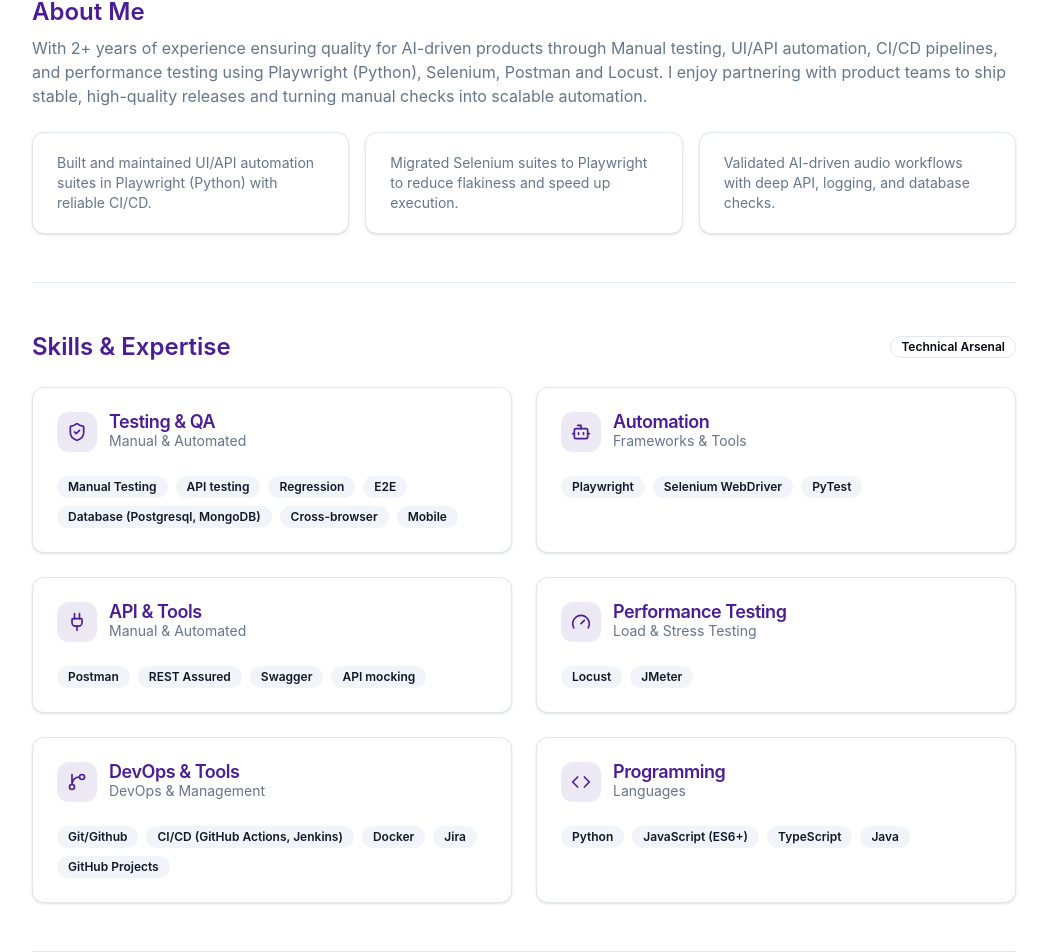
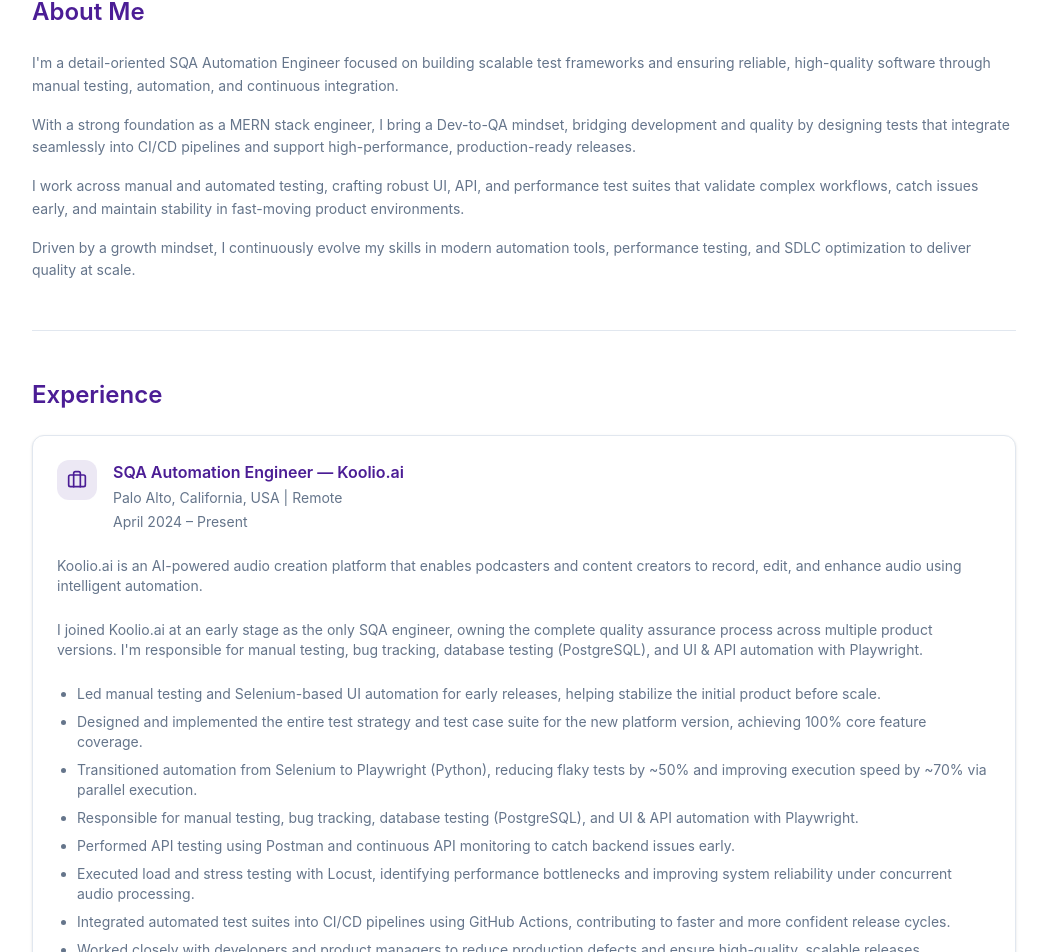
Before and after one commit to Maisha-Chowa/Portfolio, a React (Vite) app: page / in a window 1280 px wide. Shown: the part 517-1469 px from the top of the page, without its empty margins (116-1163 px from the left). Built offline with nearby package versions, Linux system fonts and the light colour scheme; no server answers.

Commit message:
add-experience-and-about-me-section

```diff
--- a/src/App.jsx
+++ b/src/App.jsx
@@ -23,6 +23,7 @@
   Gauge,
   GitBranch,
   Code,
+  Briefcase,
 } from "lucide-react";
 import avatarImg from "@/assets/avatar.png";
 
@@ -51,11 +52,14 @@
   ],
 };
 
-const aboutHighlights = [
-  "Built and maintained UI/API automation suites in Playwright (Python) with reliable CI/CD.",
-  "Migrated Selenium suites to Playwright to reduce flakiness and speed up execution.",
-  "Validated AI-driven audio workflows with deep API, logging, and database checks.",
-];
+const about = {
+  paragraphs: [
+    "I'm a detail-oriented SQA Automation Engineer focused on building scalable test frameworks and ensuring reliable, high-quality software through manual testing, automation, and continuous integration.",
+    "With a strong foundation as a MERN stack engineer, I bring a Dev-to-QA mindset, bridging development and quality by designing tests that integrate seamlessly into CI/CD pipelines and support high-performance, production-ready releases.",
+    "I work across manual and automated testing, crafting robust UI, API, and performance test suites that validate complex workflows, catch issues early, and maintain stability in fast-moving product environments.",
+    "Driven by a growth mindset, I continuously evolve my skills in modern automation tools, performance testing, and SDLC optimization to deliver quality at scale.",
+  ],
+};
 
 const skillGroups = [
   {
@@ -107,6 +111,31 @@
     subtitle: "Languages",
     icon: Code,
     items: ["Python", "JavaScript (ES6+)", "TypeScript", "Java"],
+  },
+];
+
+const experiences = [
+  {
+    title: "SQA Automation Engineer",
+    company: "Koolio.ai",
+    location: "Palo Alto, California, USA | Remote",
+    timeline: "April 2024 – Present",
+    description:
+      "Koolio.ai is an AI-powered audio creation platform that enables podcasters and content creators to record, edit, and enhance audio using intelligent automation.",
+    summary:
+      "I joined Koolio.ai at an early stage as the only SQA engineer, owning the complete quality assurance process across multiple product versions. I'm responsible for manual testing, bug tracking, database testing (PostgreSQL), and UI & API automation with Playwright.",
+    highlights: [
+      "Led manual testing and Selenium-based UI automation for early releases, helping stabilize the initial product before scale.",
+      "Designed and implemented the entire test strategy and test case suite for the new platform version, achieving 100% core feature coverage.",
+      "Transitioned automation from Selenium to Playwright (Python), reducing flaky tests by ~50% and improving execution speed by ~70% via parallel execution.",
+      "Responsible for manual testing, bug tracking, database testing (PostgreSQL), and UI & API automation with Playwright.",
+      "Performed API testing using Postman and continuous API monitoring to catch backend issues early.",
+      "Executed load and stress testing with Locust, identifying performance bottlenecks and improving system reliability under concurrent audio processing.",
+      "Integrated automated test suites into CI/CD pipelines using GitHub Actions, contributing to faster and more confident release cycles.",
+      "Worked closely with developers and product managers to reduce production defects and ensure high-quality, scalable releases.",
+    ],
+    takeaway:
+      "This role strengthened my ability to own quality end-to-end, work independently in a startup environment, and deliver reliable testing solutions for complex AI-powered systems.",
   },
 ];
 
@@ -265,23 +294,57 @@
           <Separator className="my-12" />
 
           <section id="about" className="space-y-6">
-            <div className="space-y-2">
-              <h2 className="text-2xl font-semibold text-primary">About Me</h2>
-              <p className="text-muted-foreground">
-                {profile.summary} I enjoy partnering with product teams to ship
-                stable, high-quality releases and turning manual checks into
-                scalable automation.
-              </p>
-            </div>
-            <div className="grid gap-4 md:grid-cols-3">
-              {aboutHighlights.map((item) => (
-                <Card key={item}>
-                  <CardContent className="py-5 text-sm text-muted-foreground">
-                    {item}
-                  </CardContent>
-                </Card>
+            <h2 className="text-2xl font-semibold text-primary">About Me</h2>
+            <div className="space-y-4">
+              {about.paragraphs.map((text) => (
+                <p key={text.slice(0, 30)} className="text-sm leading-relaxed text-muted-foreground">
+                  {text}
+                </p>
               ))}
             </div>
+          </section>
+
+          <Separator className="my-12" />
+
+          <section id="experience" className="space-y-6">
+            <h2 className="text-2xl font-semibold text-primary">Experience</h2>
+            {experiences.map((exp) => (
+              <Card key={exp.company}>
+                <CardContent className="space-y-6 pt-6">
+                  <div className="flex items-start gap-4">
+                    <span className="flex h-10 w-10 shrink-0 items-center justify-center rounded-lg bg-primary/10 text-primary">
+                      <Briefcase size={20} />
+                    </span>
+                    <div className="space-y-1">
+                      <p className="font-semibold text-primary">
+                        {exp.title} — {exp.company}
+                      </p>
+                      <p className="text-sm text-muted-foreground">
+                        {exp.location}
+                      </p>
+                      <p className="text-sm text-muted-foreground">
+                        {exp.timeline}
+                      </p>
+                    </div>
+                  </div>
+
+                  <p className="text-sm text-muted-foreground">
+                    {exp.description}
+                  </p>
+                  <p className="text-sm text-muted-foreground">{exp.summary}</p>
+
+                  <ul className="list-disc space-y-2 pl-5 text-sm text-muted-foreground">
+                    {exp.highlights.map((point) => (
+                      <li key={point}>{point}</li>
+                    ))}
+                  </ul>
+
+                  <p className="text-sm italic text-muted-foreground">
+                    {exp.takeaway}
+                  </p>
+                </CardContent>
+              </Card>
+            ))}
           </section>
 
           <Separator className="my-12" />
--- a/src/components/FloatingNavbar.jsx
+++ b/src/components/FloatingNavbar.jsx
@@ -1,12 +1,12 @@
 import { useState, useEffect } from 'react'
-import { Moon, Sun, Layers, Home, Code, Send, User } from 'lucide-react'
+import { Moon, Sun, Layers, Code, Send, User, Briefcase } from 'lucide-react'
 
 import { Button } from '@/components/ui/button'
 import { cn } from '@/lib/utils'
 
 const navItems = [
-  { href: '#home', label: 'Home', icon: Home },
   { href: '#about', label: 'About', icon: User },
+  { href: '#experience', label: 'Experience', icon: Briefcase },
   { href: '#skills', label: 'Skills', icon: Code },
   { href: '#portfolio', label: 'Portfolio', icon: Layers },
   { href: '#contact', label: 'Contact', icon: Send },
```
